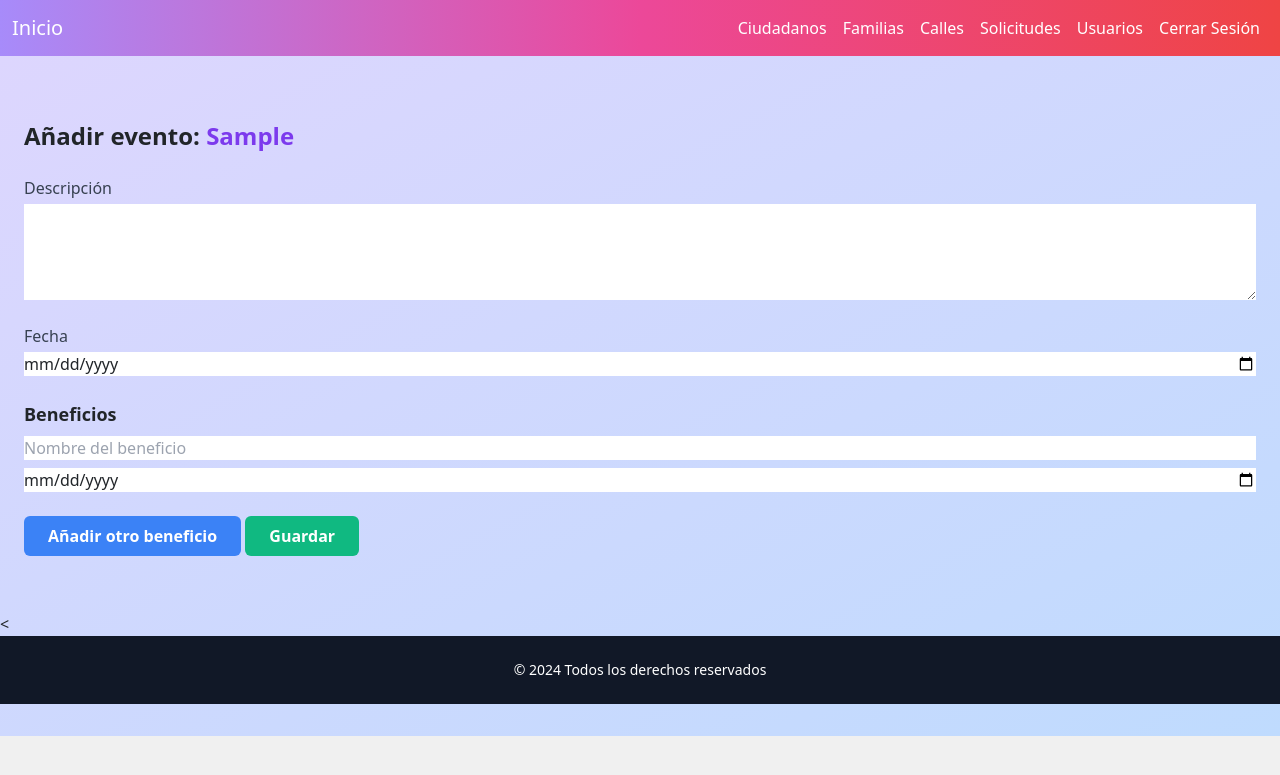
After one commit to antox1997/comunidad, a PHP site: the page made by secciones/familia/añadir_historia.php in a window 1280 px wide. The commit adds this page. Shown: the top 775 px of the page. Run offline with PHP 8.4, Linux system fonts and the light colour scheme; a user stored in the database is signed in; tables that the repository leaves empty or names only in its code hold one stand-in row (values such as "Sample post"); some libraries are stand-ins or nearby versions.

Commit message:
seccion nueva tabla de historial familia

```diff
--- /dev/null
+++ b/secciones/familia/añadir_historia.php
@@ -0,0 +1,85 @@
+<?php
+include("../../bd.php");
+
+if (isset($_GET['familia_id'])) {
+    $familia_id = $_GET['familia_id'];
+
+    // Obtener el nombre de la familia
+    $sentencia_familia = $conexion->prepare("SELECT Nfamilia FROM familia WHERE id = :familia_id");
+    $sentencia_familia->bindParam(":familia_id", $familia_id);
+    $sentencia_familia->execute();
+    $familia = $sentencia_familia->fetch(PDO::FETCH_ASSOC);
+
+    if ($_SERVER['REQUEST_METHOD'] === 'POST') {
+        $descripcion = $_POST['descripcion'];
+        $fecha_historial = $_POST['fecha_historial'];
+        $beneficios = $_POST['beneficios'];  // Este será un array de beneficios
+
+        // Insertar historial
+        $sentencia_historial = $conexion->prepare("INSERT INTO historial_familia (familia_id, descripcion, fecha) VALUES (:familia_id, :descripcion, :fecha)");
+        $sentencia_historial->bindParam(':familia_id', $familia_id);
+        $sentencia_historial->bindParam(':descripcion', $descripcion);
+        $sentencia_historial->bindParam(':fecha', $fecha_historial);
+        $sentencia_historial->execute();
+
+        $historial_id = $conexion->lastInsertId();
+
+        // Insertar beneficios
+        $sentencia_beneficio = $conexion->prepare("INSERT INTO beneficios_familia (historial_id, beneficio, fecha) VALUES (:historial_id, :beneficio, :fecha)");
+        foreach ($beneficios as $beneficio) {
+            $sentencia_beneficio->bindParam(':historial_id', $historial_id);
+            $sentencia_beneficio->bindParam(':beneficio', $beneficio['nombre']);
+            $sentencia_beneficio->bindParam(':fecha', $beneficio['fecha']);
+            $sentencia_beneficio->execute();
+        }
+
+        // Redirigir para evitar reenvío de formularios
+        header("Location: ver_miembros.php?familia_id=$familia_id");
+        exit();
+    }
+} else {
+    // Redireccionar si no se proporciona el ID de la familia
+    header('Location: index.php');
+    exit();
+}
+?>
+
+<?php include("../../templates/header.php"); ?>
+<div class="container mx-auto px-4 py-8">
+    <h2 class="text-2xl font-bold mb-4"> Añadir evento: <strong class="text-purple-600"><?php echo htmlspecialchars($familia['Nfamilia'], ENT_QUOTES, 'UTF-8'); ?></strong></h2>
+
+    <form method="POST" action="">
+        <div class="mb-4">
+            <label for="descripcion" class="block text-gray-700">Descripción</label>
+            <textarea id="descripcion" name="descripcion" class="mt-1 block w-full" rows="4" required></textarea>
+        </div>
+        <div class="mb-4">
+            <label for="fecha_historial" class="block text-gray-700">Fecha</label>
+            <input type="date" id="fecha_historial" name="fecha_historial" class="mt-1 block w-full" required>
+        </div>
+        <div id="beneficiosContainer" class="mb-4">
+            <h4 class="text-lg font-bold mb-2">Beneficios</h4>
+            <div class="beneficio mb-2">
+                <input type="text" name="beneficios[0][nombre]" placeholder="Nombre del beneficio" class="mt-1 block w-full mb-2">
+                <input type="date" name="beneficios[0][fecha]" placeholder="Fecha" class="mt-1 block w-full">
+            </div>
+        </div>
+        <button type="button" onclick="addBeneficio()" class="bg-blue-500 hover:bg-blue-700 text-white font-bold py-2 px-4 rounded mb-4">Añadir otro beneficio</button>
+        <button type="submit" class="bg-green-500 hover:bg-green-700 text-white font-bold py-2 px-4 rounded">Guardar</button>
+    </form>
+</div>
+<<?php include("../../templates/fooder.php"); ?>
+
+<script>
+    function addBeneficio() {
+        const container = document.getElementById('beneficiosContainer');
+        const beneficioCount = container.querySelectorAll('.beneficio').length;
+        const beneficioDiv = document.createElement('div');
+        beneficioDiv.className = 'beneficio mb-2';
+        beneficioDiv.innerHTML = `
+            <input type="text" name="beneficios[${beneficioCount}][nombre]" placeholder="Nombre del beneficio" class="mt-1 block w-full mb-2">
+            <input type="date" name="beneficios[${beneficioCount}][fecha]" placeholder="Fecha" class="mt-1 block w-full">
+        `;
+        container.appendChild(beneficioDiv);
+    }
+</script>
--- a/secciones/familia/index.php
+++ b/secciones/familia/index.php
@@ -27,7 +27,7 @@ $lista_familias = $sentencia->fetchAll(PDO::FETCH_ASSOC);
     <input type="text" class="border border-gray-300 rounded-md py-2 px-4 mb-4 w-full" id="searchFamilia" placeholder="Buscar por nombre de familia">
     <a class="bg-blue-500 hover:bg-blue-700 text-white font-bold py-2 px-4 rounded mb-4 inline-block" href="crear.php">Añadir Familia</a>
     <div class="overflow-x-auto">
-        <table class="table-auto border-collapse border border-gray-400 w-full">
+        <table class="min-w-full bg-white shadow-md rounded my-6">
             <thead>
                 <tr>
                     <th class="px-4 py-2 bg-gray-200 border border-gray-400">ID</th>
```
Also changed, not shown: secciones/familia/historial.php (added, +72 -0 lines), secciones/familia/ver_miembros.php (+20 -16 lines), secciones/familia/clap.php (deleted).
